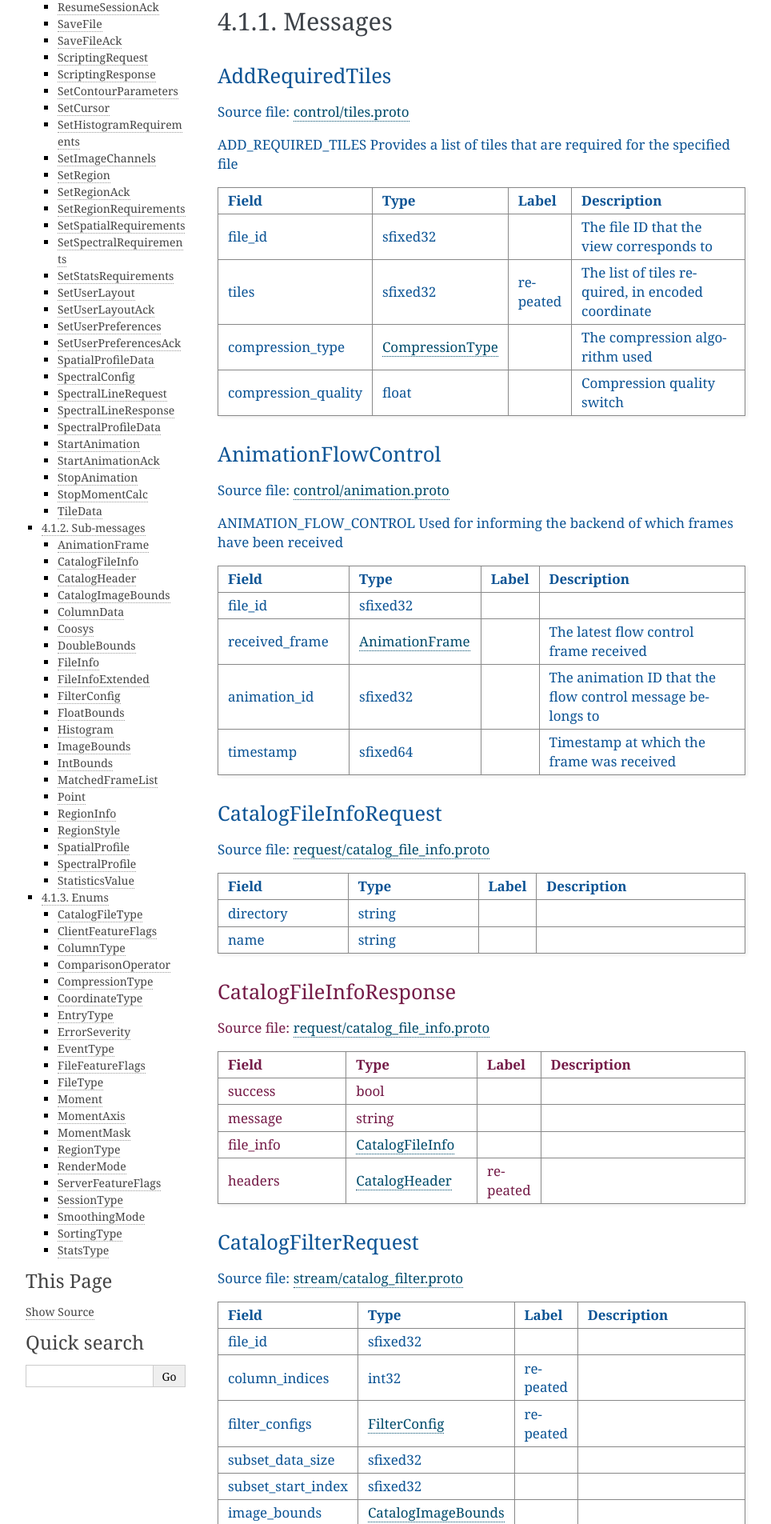
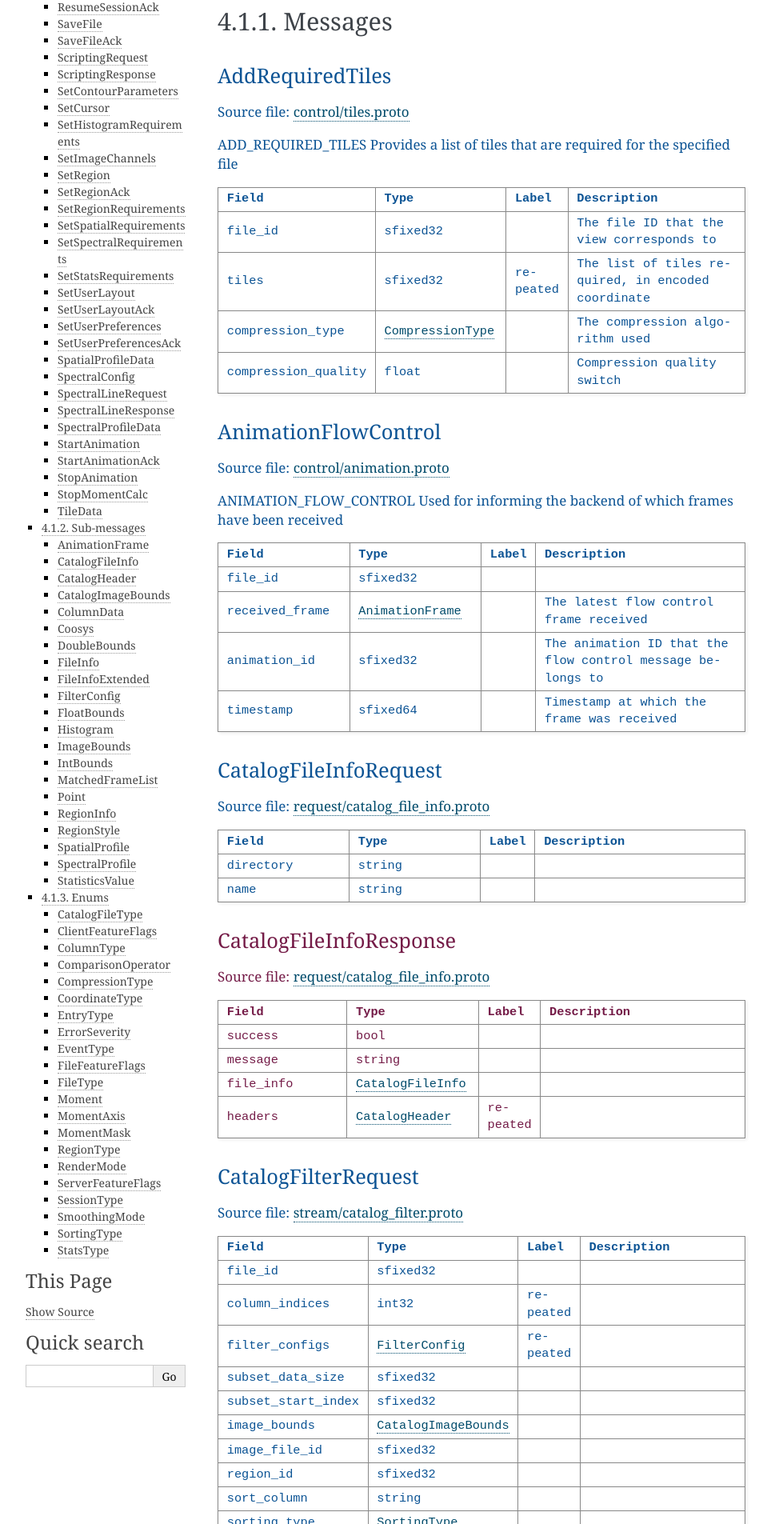
Before and after one commit to CARTAvis/carta-protobuf, a Sphinx documentation site: the page built from docs/application_layer.rst, in a window 1280 px wide. Shown: the part 1083-2988 px from the top of the page at 80% size, without its empty margins (148-1112 px from the left). Built offline with Sphinx 7.4.7, drawn with Linux system fonts in a browser that asks for light colours.

Commit message:
Make protocol buffer tables monospace

```diff
--- a/docs/_static/css/custom.css
+++ b/docs/_static/css/custom.css
@@ -9,3 +9,9 @@
 .b2f {
     color: #741b47
 }
+
+table {
+    width: 100%;
+    font-family: monospace;
+    font-size: 0.9em;
+}
```
